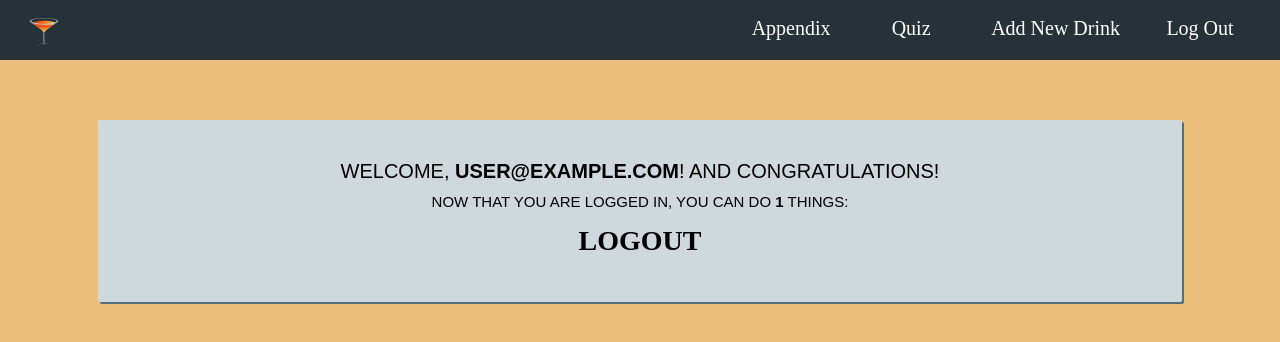
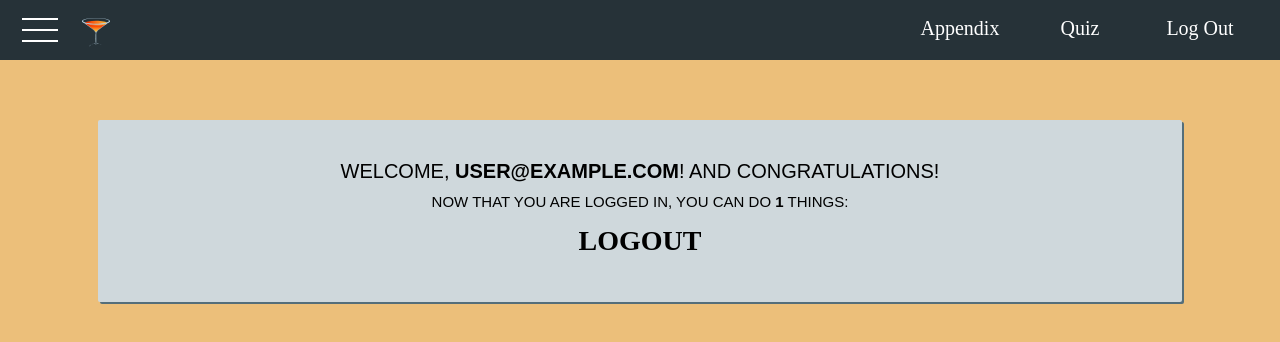
Before and after one commit to indy728/flashcards, a React (Create React App) app: page / in a window 1280 px wide. Shown: the top 342 px of the page. Built offline with nearby package versions, Linux system fonts and the light colour scheme; no server answers; sample sign-in values are in the browser's storage; what styled-theme would draw is missing.

Commit message:
sidebar available at all media sizes

```diff
--- a/src/App.js
+++ b/src/App.js
@@ -91,7 +91,7 @@ class App extends Component {
 
 const mapStateToProps = state => {
   return {
-    isAuthenticated: state.email
+    isAuthenticated: state.email !== null
   }
 }
 
--- a/src/components/Navigation/NavigationItems/NavigationItems.js
+++ b/src/components/Navigation/NavigationItems/NavigationItems.js
@@ -6,22 +6,19 @@ const Wrapper = styled.ul`
     margin: 0;
     padding: 0;
     list-style: none;
-    display: flex;
-    flex-flow: column;
+    display:  ${props => props.sideDrawer ? "none" : "flex"};
+    flex-flow: row;
     align-items: center;
     height: 100%;
-
-    @media (min-width: 500px) {
-        flex-flow: row;
-    }
 `
 
 const navigationItems = props => {
+    console.log(props.sideDrawer)
+
     let navItems = (
-        <Wrapper>
+        <Wrapper sideDrawer={props.sideDrawer} >
             <NavigationItem link="/appendix">Appendix</NavigationItem>
             <NavigationItem link="/quiz">Quiz</NavigationItem>
-            <NavigationItem link="/add_cocktail">Add New Drink</NavigationItem>
             <NavigationItem link="/logout">Log Out</NavigationItem>
         </Wrapper>
     )
--- a/src/components/Navigation/SideDrawer/DrawerToggle/DrawerToggle.js
+++ b/src/components/Navigation/SideDrawer/DrawerToggle/DrawerToggle.js
@@ -1,35 +1,49 @@
 import React from 'react'
 import styled from 'styled-components'
+import Logo from '../../../Logo/Logo'
 
 const Wrapper = styled.div`
+    width: 10rem;
+    height: 100%;
+    box-sizing: border-box;
+    display: flex;
+    flex-direction: row;
+    align-items: center;
+    justify-content: space-between;
+    cursor: pointer;
+`
+
+const Hamburger = styled.div`
     width: 4rem;
     height: 100%;
     display: flex;
     flex-flow: column;
     justify-content: space-around;
     align-items: center;
-    padding: 10px 0;
+    padding: 1.3rem 0;
     box-sizing: border-box;
-    cursor: pointer;
 
     div {
         width: 90%;
-        height: 3px;
+        height: 2px;
         background-color: ${props => props.theme.palette.white[1]};
     }
 
-    @media (min-width: 500px) {
+    /* @media (min-width: 500px) {
         display: none;
-    }
+    } */
 
 `
 
 const drawerToggle = (props) => {
     return (
         <Wrapper onClick={props.clicked}>
-            <div />
-            <div />
-            <div />
+            <Hamburger>
+                <div />
+                <div />
+                <div />
+            </Hamburger>
+            <Logo />
         </Wrapper>
     )
 }
--- a/src/components/Navigation/SideDrawer/SideDrawer.js
+++ b/src/components/Navigation/SideDrawer/SideDrawer.js
@@ -2,37 +2,56 @@ import React from 'react'
 import styled from 'styled-components'
 import PropTypes from 'prop-types'
 import Logo from '../../Logo/Logo'
-import NavigationItems from '../NavigationItems/NavigationItems'
+import SideDrawerNavItems from '../SideDrawer/SideDrawerNavItems/SideDrawerNavItems'
 import Backdrop from '../../UI/Backdrop/Backdrop'
 
 const Wrapper = styled.div`
     position: fixed;
-    width: 28rem;
+    width: 40rem;
     max-width: 70%;
     height: 100%;
     left: 0;
     top: 0;
     z-index: 200;
     background-color: ${props => props.theme.palette.white[2]};
-    padding: 3rem 3rem;
+    padding: 2rem 2rem;
     box-sizing: border-box;
     transition: transform 0.3s ease-out;
 
     transform: ${props => props.open ? "translateX(0)" : "translateX(-100%)"};
 
-    @media (min-width: 500px) {
-        display: none;
+    @media (max-width: 500px) {
+        width: 28rem;
+        max-width: 100%;
+    }
+`
+
+const SidebarSection = styled.div`
+    /* height: 20%; */
+    width: 100%;
+    /* margin-bottom: 3rem; */
+    position: relative;
+
+    :not(:first-child) {
+        padding-top: 1.5rem;
+
+        :hover {
+            background-color: ${props => props.theme.palette.white[1]};
+        }
+    }
+
+    :not(:last-child) {
+        padding-bottom: 1.5rem;
+        border-bottom: 2px solid ${props => props.theme.palette.primary[2]}
     }
 `
 
 const SidebarLogo = styled.div`
-    height: 20%;
-    margin-bottom: 3rem;
-
-    img {
-        height: 100%;
-        transform: translateY(-3rem)
-    }
+    width: 100%;
+    height: 15rem;
+    display: flex;
+    align-items: center;
+    justify-content: center;
 `
 
 const sideDrawer = (props) => {
@@ -40,12 +59,21 @@ const sideDrawer = (props) => {
         <React.Fragment>
             <Backdrop show={props.open} clicked={props.close} />
             <Wrapper open={props.open} onClick={props.close}>
-                <SidebarLogo>
-                    <Logo />
-                </SidebarLogo>
-                <nav>
-                    <NavigationItems />
-                </nav>
+                <SidebarSection>
+                    <SidebarLogo>
+                        <Logo />
+                    </SidebarLogo>
+                </SidebarSection>
+                <SidebarSection>
+                    <nav>
+                        <SideDrawerNavItems
+                            isAuthenticated={props.isAuthenticated}
+                            sideDrawer={props.open} />
+                    </nav>
+                </SidebarSection>
+                <SidebarSection>
+
+                </SidebarSection>
             </Wrapper>
         </React.Fragment>
     )
--- /dev/null
+++ b/src/components/Navigation/SideDrawer/SideDrawerNavItems/SideDrawerNavItems.js
@@ -0,0 +1,51 @@
+import React from 'react'
+import styled from 'styled-components'
+import NavigationItem from '../../NavigationItems/NavigationItem/NavigationItem'
+
+const Wrapper = styled.ul`
+    margin: 0;
+    padding: 0;
+    list-style: none;
+    display: flex;
+    flex-flow: column;
+    align-items: center;
+    height: 100%;
+
+    /* @media (min-width: 500px) {
+        flex-flow: row;
+    } */
+`
+
+const navigationItems = props => {
+    console.log(props.sideDrawer)
+
+    let navItems = (
+        <React.Fragment>
+            <Wrapper >
+                <NavigationItem link="/">Home</NavigationItem>
+                <NavigationItem link="/appendix">Appendix</NavigationItem>
+                <NavigationItem link="/quiz">Quiz</NavigationItem>
+                <NavigationItem link="/logout">Log Out</NavigationItem>
+            </Wrapper>
+            <Wrapper>
+                <NavigationItem link="/add_cocktail">Add New Drink</NavigationItem>
+                <NavigationItem link="/">Add Ingredient</NavigationItem>
+            </Wrapper>
+        </React.Fragment>
+    )
+    if (!props.isAuthenticated) {
+        navItems = (
+            <Wrapper>
+                <NavigationItem link="/auth">Log In</NavigationItem>
+            </Wrapper>
+        )
+    }
+
+    return (
+        <React.Fragment>
+            {navItems}
+        </React.Fragment>
+    )
+}
+
+export default navigationItems
--- a/src/components/Navigation/Toolbar/Toolbar.js
+++ b/src/components/Navigation/Toolbar/Toolbar.js
@@ -2,7 +2,6 @@ import React from 'react'
 import styled from 'styled-components'
 import PropTypes from 'prop-types'
 import NavigationItems from '../NavigationItems/NavigationItems'
-import Logo from '../../Logo/Logo'
 import DrawerToggle from '../SideDrawer/DrawerToggle/DrawerToggle'
 
 const Wrapper = styled.header`
@@ -21,6 +20,8 @@ const Wrapper = styled.header`
 `
 
 const NavWrapper = styled.nav`
+    display: ${props => props.display ? "inherit" : "none"};
+
     @media (max-width: 499px) {
         display: none
     }
@@ -31,9 +32,8 @@ const toolbar = (props) => {
         <Wrapper>
             <DrawerToggle
                 clicked={props.toggle} />
-            <Logo />
-            <NavWrapper>
-                <NavigationItems isAuthenticated={props.isAuthenticated} />
+            <NavWrapper display={!props.sideDrawer}>
+                <NavigationItems isAuthenticated={props.isAuthenticated} sideDrawer={props.sideDrawer} />
             </NavWrapper>
         </Wrapper>
     )
--- a/src/hoc/Layout/Layout.js
+++ b/src/hoc/Layout/Layout.js
@@ -38,11 +38,15 @@ class Layout extends Component {
             <React.Fragment>
                 <Toolbar
                     isAuthenticated={this.props.isAuthenticated}
-                    toggle={this.state.showSideDrawer ? this.sideDrawerClosedHandler : this.sideDrawerToggleHandler}
+                    sideDrawer={this.state.showSideDrawer}
+                    // toggle={this.state.showSideDrawer ? this.sideDrawerClosedHandler : this.sideDrawerToggleHandler}
+                    toggle={this.sideDrawerToggleHandler}
                     />
                 <SideDrawer
                     open={this.state.showSideDrawer}
-                    close={this.sideDrawerClosedHandler} />
+                    close={this.sideDrawerClosedHandler}
+                    isAuthenticated={this.props.isAuthenticated}
+                     />
                 <Main>
                     {this.props.children}
                 </Main>
```
